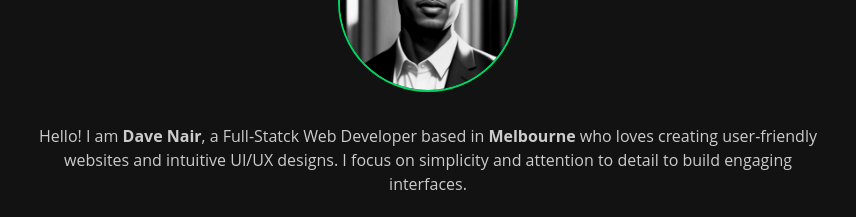
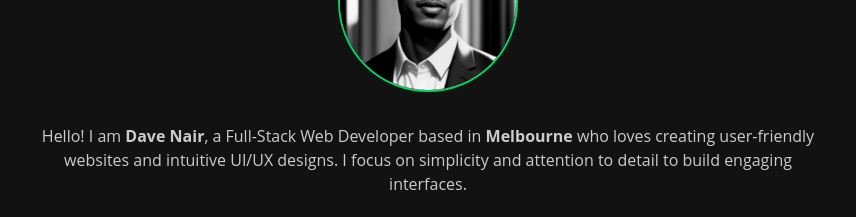
Before and after one commit to DaveNair1/DaveNair1.github.io, a plain HTML site: page index.html in a window 1280 px wide. Shown: the part 1040-1257 px from the top of the page, 212-1068 px from the left. Drawn offline with Linux system fonts and the light colour scheme; no server answers.

Commit message:
Updated errors

```diff
--- a/index.html
+++ b/index.html
@@ -822,7 +822,7 @@
       />
       <div class="about-content" id="aboutContent">
         <p>
-          Hello! I am <strong>Dave Nair</strong>, a Full-Statck Web Developer based in <strong>Melbourne</strong> who loves creating user-friendly websites and intuitive UI/UX designs. I focus on simplicity and attention to detail to build engaging interfaces.
+          Hello! I am <strong>Dave Nair</strong>, a Full-Stack Web Developer based in <strong>Melbourne</strong> who loves creating user-friendly websites and intuitive UI/UX designs. I focus on simplicity and attention to detail to build engaging interfaces.
         </p>
         <br/>
         <p>
```
